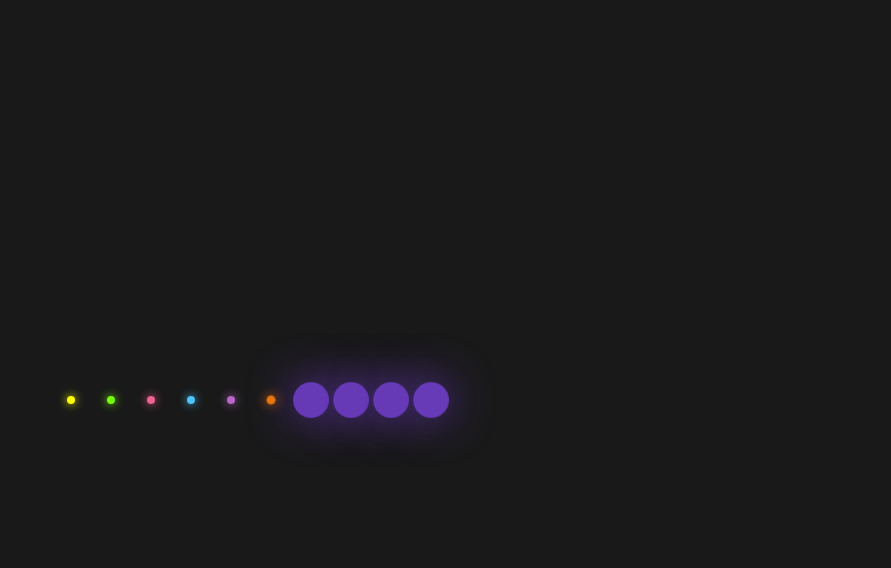
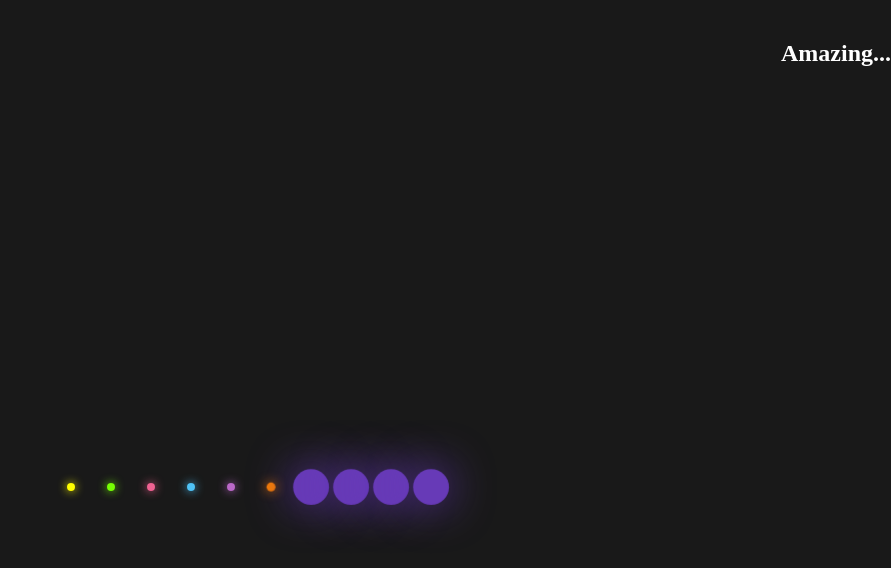
Before and after one commit to NPoelzer/my-first-repo, a plain HTML site: page index.html in a window 1280 px wide. Shown: the whole page, without its empty margins (389-1280 px from the left). Drawn offline with Linux system fonts and the light colour scheme.

Commit message:
added header and messed with stuff

```diff
--- a/index.html
+++ b/index.html
@@ -7,6 +7,8 @@
   <title>Glowing Dots</title>
 </head>
 <body>
+  <div>
+    <h2>Amazing...</h2>
     <ul>
       <li></li>
       <li></li>
@@ -19,5 +21,6 @@
       <li></li>
       <li></li>
     </ul>
+  </div>
 </body>
 </html>
--- a/styles.css
+++ b/styles.css
@@ -2,13 +2,13 @@ body {
   margin: 0;
   padding: 0;
   background: rgba(0, 0, 0, 0.9);
-  font-family: Arial, Helvetica, sans-serif;
+  font-family: 'Times New Roman', Times, serif;
 }
 
 h2 {
-  text-align: center;
+  text-align: right;
   color: white;
-  margin-top: 70px;
+  margin-top: 40px;
 }
 
 ul {
```
Lines whose indentation alone changed are shown as unchanged.
